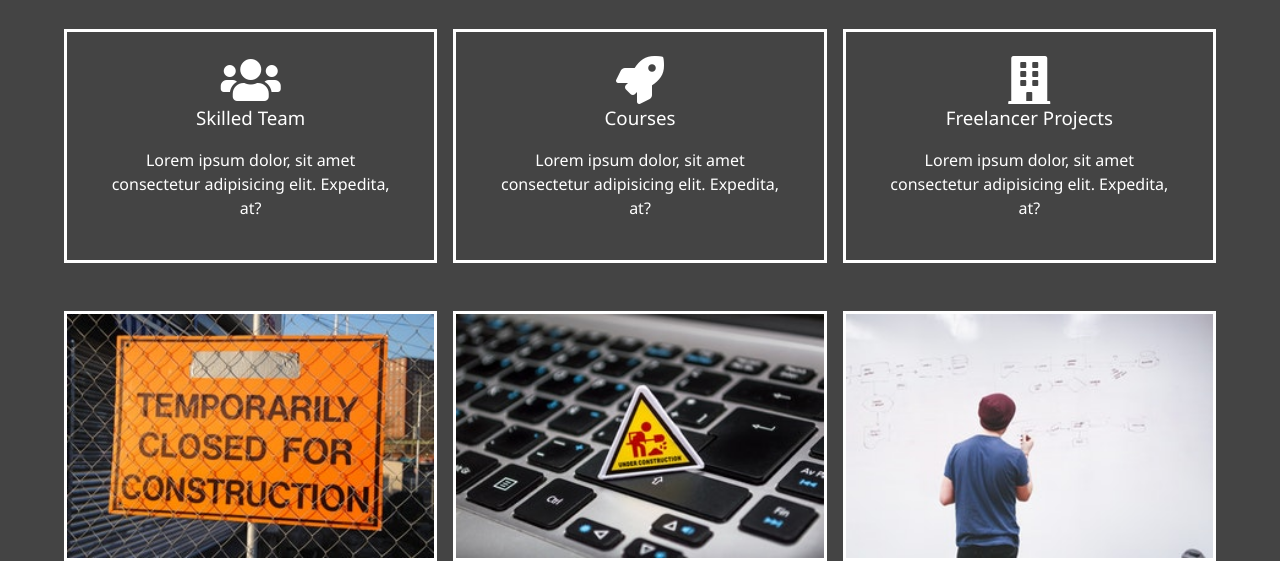
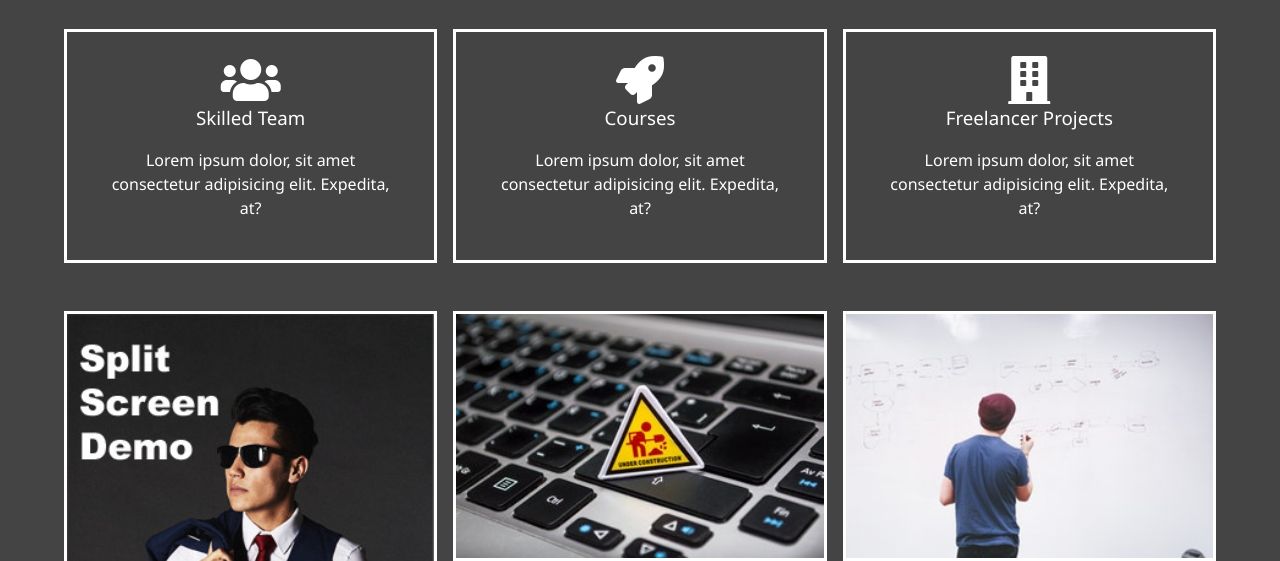
Before and after one commit to apairoflevis/First-Portfolio, a website: page dist/work.html in a window 1280 px wide. Shown: the part 205-766 px from the top of the page. Drawn offline with Linux system fonts and the light colour scheme.

Commit message:
Added thumbnail for split project

```diff
--- a/dist/work.html
+++ b/dist/work.html
@@ -81,7 +81,7 @@
         <div class="projects">
             <div class="item">
                 <a href="#!">
-                    <img src="img/construction.jpeg" alt="projects">
+                    <img src="img/thumb1.jpg" alt="projects">
                 </a>
                 <a href="https://apairoflevis.github.io/split_demo/" class="btn-light">
                     <i class="fas fa-eye"></i> Project
```
Also changed, not shown: dist/img/thumb1.jpg (added).
